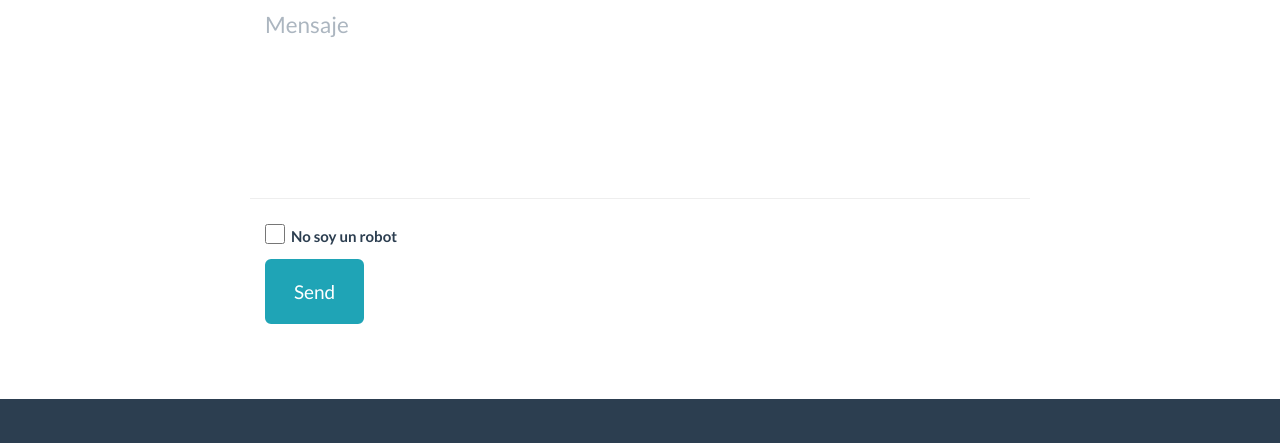
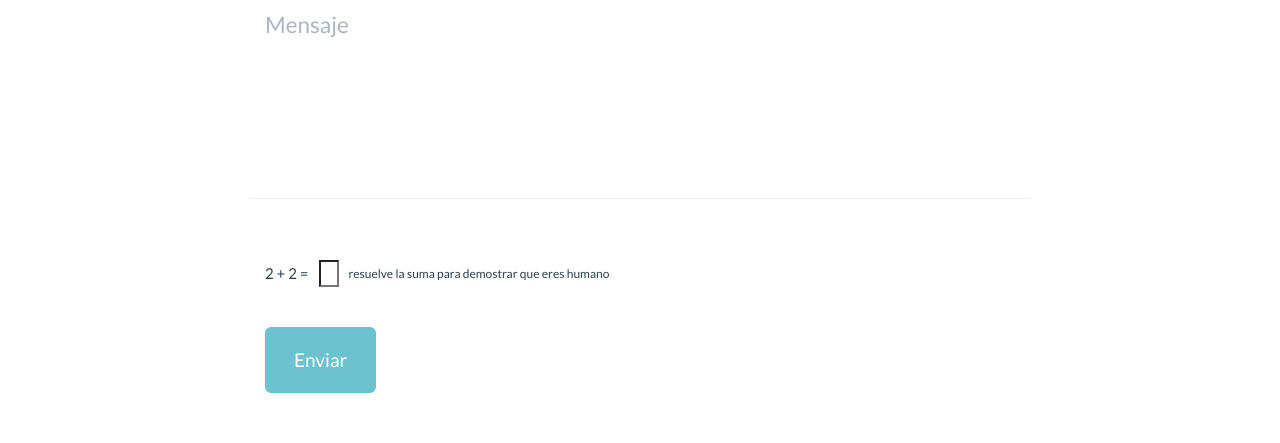
Before and after one commit to negrolio/mySite, a plain HTML site: page index2/index2.html in a window 1280 px wide. Shown: the part 2895-3338 px from the top of the page. Drawn offline with nearby package versions, Linux system fonts and the light colour scheme.

Commit message:
changed the captcha way

```diff
--- a/css/freelancer.css
+++ b/css/freelancer.css
@@ -606,15 +606,17 @@ animation-direction: alternate;*/
 }
 
 #myCaptcha {
-    margin-right: 6px;
-    margin-bottom: 15px;
     width: 20px;
-    height: 20px;
+    margin-left: 10px;
 }
 
 .captcha {
     display: flex;
+    align-items: center;
+    margin: 40px 0;
 }
-.captcha label {
-    align-self: center;
+.captcha p {
+    font-size: 12px;
+    margin-left: 10px;
+    margin-bottom: 0
 }
--- a/index2/index2.html
+++ b/index2/index2.html
@@ -228,12 +228,14 @@
                         </div>
                         <br>
                         <div class="captcha">
-                            <input id="myCaptcha" type="checkbox" value="human"><label>No soy un robot</label><br>
+                            2 + 2   =<br>
+                            <input id="myCaptcha" type="text" value="" onkeyup="onChangeCaptchaInput()">
+                            <p>resuelve la suma para demostrar que eres humano</p>
                         </div>
                         <div id="success"></div>
                         <div class="row">
                             <div class="form-group col-xs-12">
-                                <button id="button-submit" type="submit" class="btn btn-success btn-lg">Send</button>
+                                <button id="button-submit" type="submit" class="btn btn-success btn-lg" disabled>Enviar</button>
                             </div>
                         </div>
                     </form>
--- a/js/freelancer.js
+++ b/js/freelancer.js
@@ -36,6 +36,8 @@ $('.navbar-collapse ul li a').click(function() {
     $('.navbar-toggle:visible').click();
 });
 
-$('#myCaptcha').change(()=>{
-    document.getElementById('button-submit').disabled = !$('#myCaptcha').is(':checked')
-})
+// Function passes to the input of the form
+// Only when the input have a 4 as a value the button of the form is available
+function onChangeCaptchaInput () {
+    document.getElementById('button-submit').disabled = Number($('#myCaptcha').val()) !== 4
+}
```
Also changed, not shown: index.html (+3 -1 lines).
